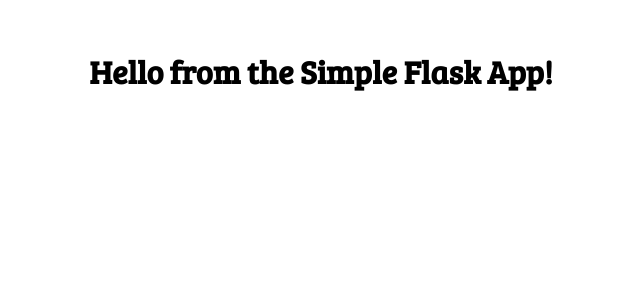
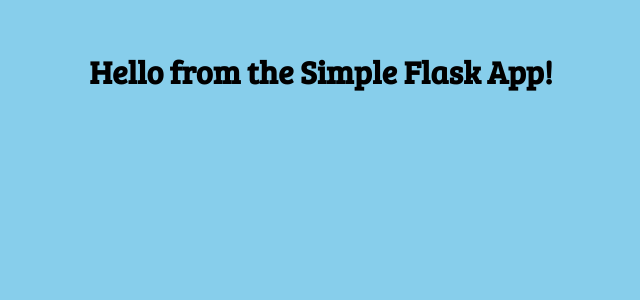
Before and after one commit to kol999/myflask-demo, a Flask app: page / in a window 1280 px wide. Shown: the top 300 px of the page, without its empty margins (319-959 px from the left). Run offline with Flask 2, Linux system fonts and the light colour scheme.

Commit message:
Update style.css
Change colour.

```diff
--- a/static/css/style.css
+++ b/static/css/style.css
@@ -1,10 +1,11 @@
 
 body {
 	margin:50px 0px;
-  padding:0px;
+  	padding:0px;
 	text-align:center;
-  font-family: 'Bree Serif', serif;
-	}
+  	font-family: 'Bree Serif', serif;
+	background-color: skyblue;
+}
 
 .warning {
 	color: red;
```
